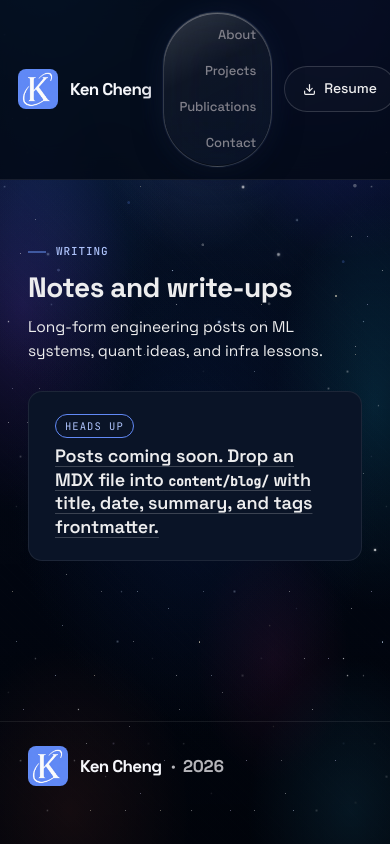
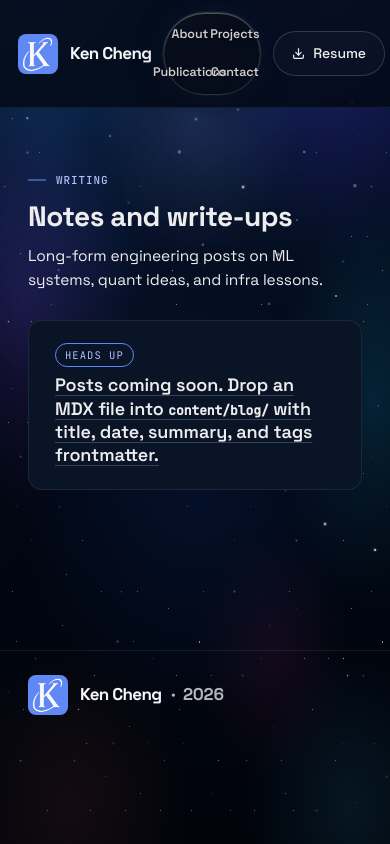
Before and after one commit to kenchengkc/personal-website, a Next.js app: page /blog in a window 390 px wide. Built offline with nearby package versions, Linux system fonts and the light colour scheme.

Commit message:
Enhance global styles by refining button backgrounds, text colors, and adding text shadows for improved visual consistency. Introduce responsive adjustments for navigation tabs and update padding and layout properties for better usability on mobile devices.

```diff
--- a/app/globals.css
+++ b/app/globals.css
@@ -300,11 +300,12 @@ button { font: inherit; cursor: pointer; }
   padding: 5px;
   border-radius: 999px;
   background:
+    linear-gradient(0deg, rgba(4, 10, 22, 0.78), rgba(4, 10, 22, 0.78)),
     linear-gradient(
       152deg,
-      rgba(255, 255, 255, 0.18) 0%,
+      rgba(255, 255, 255, 0.14) 0%,
       rgba(255, 255, 255, 0.05) 38%,
-      rgba(18, 32, 58, 0.42) 100%
+      rgba(18, 32, 58, 0.55) 100%
     );
   border: 1px solid rgba(255, 255, 255, 0.16);
   box-shadow:
@@ -326,12 +327,13 @@ button { font: inherit; cursor: pointer; }
   pointer-events: none;
   z-index: 0;
   background:
+    linear-gradient(0deg, rgba(6, 12, 26, 0.55), rgba(6, 12, 26, 0.55)),
     linear-gradient(
       168deg,
-      rgba(255, 255, 255, 0.38) 0%,
-      rgba(255, 255, 255, 0.12) 36%,
+      rgba(255, 255, 255, 0.32) 0%,
+      rgba(255, 255, 255, 0.1) 36%,
       rgba(97, 137, 246, 0.22) 52%,
-      rgba(24, 44, 92, 0.55) 100%
+      rgba(24, 44, 92, 0.62) 100%
     );
   border: 1px solid color-mix(in srgb, var(--color-accent-bright) 38%, rgba(255, 255, 255, 0.22));
   box-shadow:
@@ -353,7 +355,7 @@ button { font: inherit; cursor: pointer; }
   font-size: 14px;
   font-weight: 500;
   padding: 7px 14px;
-  color: var(--color-muted);
+  color: color-mix(in srgb, var(--color-text) 72%, var(--color-muted));
   border-radius: 999px;
   transition: color 0.22s ease, background 0.22s ease;
   background: transparent;
@@ -367,6 +369,9 @@ button { font: inherit; cursor: pointer; }
   color: var(--color-text);
   background: transparent;
   box-shadow: none;
+}
+.v2-nav-tabs .v2-nav-link {
+  text-shadow: 0 1px 2px rgba(0, 0, 0, 0.55);
 }
 
 /* Desktop-only pill tabs (homepage scroll spy) */
@@ -380,14 +385,34 @@ button { font: inherit; cursor: pointer; }
   justify-content: flex-end;
   max-width: min(520px, 58vw);
 }
-@media (max-width: 760px) {
-  .v2-nav-tabs--plain {
-    max-width: 100%;
-  }
-}
 .v2-nav-tabs--plain .v2-nav-link {
   padding: 7px 10px;
   font-size: 13px;
+}
+@media (max-width: 760px) {
+  .v2-nav-tabs--plain {
+    width: 100%;
+    max-width: 100%;
+    justify-content: center;
+    column-gap: 4px;
+    row-gap: 6px;
+    padding: 6px 5px;
+  }
+  .v2-nav-tabs--plain .v2-nav-link {
+    display: inline-flex;
+    align-items: center;
+    justify-content: center;
+    flex: 1 1 calc(50% - 4px);
+    min-width: 0;
+    max-width: 100%;
+    text-align: center;
+    white-space: normal;
+    line-height: 1.25;
+    padding: 8px 6px;
+    font-size: 12.5px;
+    font-weight: 600;
+    text-shadow: 0 1px 2px rgba(0, 0, 0, 0.65);
+  }
 }
 
 /* Homepage mobile: liquid dropdown + vertical glide */
@@ -408,11 +433,12 @@ button { font: inherit; cursor: pointer; }
   border-radius: 14px;
   border: 1px solid rgba(255, 255, 255, 0.16);
   background:
+    linear-gradient(0deg, rgba(4, 10, 22, 0.82), rgba(4, 10, 22, 0.82)),
     linear-gradient(
       152deg,
-      rgba(255, 255, 255, 0.16) 0%,
-      rgba(255, 255, 255, 0.05) 38%,
-      rgba(18, 32, 58, 0.42) 100%
+      rgba(255, 255, 255, 0.12) 0%,
+      rgba(255, 255, 255, 0.04) 38%,
+      rgba(18, 32, 58, 0.55) 100%
     );
   backdrop-filter: blur(22px) saturate(1.45);
   -webkit-backdrop-filter: blur(22px) saturate(1.45);
@@ -426,8 +452,10 @@ button { font: inherit; cursor: pointer; }
   cursor: pointer;
   font-family: inherit;
   text-align: left;
+  text-shadow: 0 1px 2px rgba(0, 0, 0, 0.65);
 }
 .v2-nav-mnav-trigger-label {
+  flex: 1;
   min-width: 0;
   overflow: hidden;
   text-overflow: ellipsis;
@@ -451,11 +479,12 @@ button { font: inherit; cursor: pointer; }
   border-radius: 16px;
   border: 1px solid rgba(255, 255, 255, 0.16);
   background:
+    linear-gradient(0deg, rgba(4, 10, 22, 0.92), rgba(4, 10, 22, 0.92)),
     linear-gradient(
       152deg,
-      rgba(255, 255, 255, 0.18) 0%,
-      rgba(255, 255, 255, 0.05) 38%,
-      rgba(18, 32, 58, 0.5) 100%
+      rgba(255, 255, 255, 0.12) 0%,
+      rgba(255, 255, 255, 0.04) 38%,
+      rgba(18, 32, 58, 0.55) 100%
     );
   backdrop-filter: blur(28px) saturate(1.55);
   -webkit-backdrop-filter: blur(28px) saturate(1.55);
@@ -476,12 +505,13 @@ button { font: inherit; cursor: pointer; }
   pointer-events: none;
   z-index: 0;
   background:
+    linear-gradient(0deg, rgba(8, 14, 28, 0.72), rgba(8, 14, 28, 0.72)),
     linear-gradient(
       168deg,
-      rgba(255, 255, 255, 0.34) 0%,
-      rgba(255, 255, 255, 0.1) 38%,
-      rgba(97, 137, 246, 0.18) 52%,
-      rgba(24, 44, 92, 0.48) 100%
+      rgba(255, 255, 255, 0.26) 0%,
+      rgba(255, 255, 255, 0.08) 38%,
+      rgba(97, 137, 246, 0.2) 52%,
+      rgba(24, 44, 92, 0.58) 100%
     );
   border: 1px solid color-mix(in srgb, var(--color-accent-bright) 32%, rgba(255, 255, 255, 0.12));
   box-shadow:
@@ -505,15 +535,17 @@ button { font: inherit; cursor: pointer; }
   border-radius: 10px;
   font-size: 14px;
   font-weight: 500;
-  color: var(--color-muted);
+  color: color-mix(in srgb, var(--color-text) 78%, var(--color-muted));
   transition: color 0.18s ease, background 0.18s ease;
+  text-shadow: 0 1px 2px rgba(0, 0, 0, 0.65);
 }
 .v2-nav-mnav-link:hover {
   color: var(--color-text);
-  background: rgba(255, 255, 255, 0.04);
+  background: rgba(255, 255, 255, 0.06);
 }
 .v2-nav-mnav-link--active {
   color: var(--color-text);
+  font-weight: 600;
 }
 
 @media (max-width: 760px) {
```
